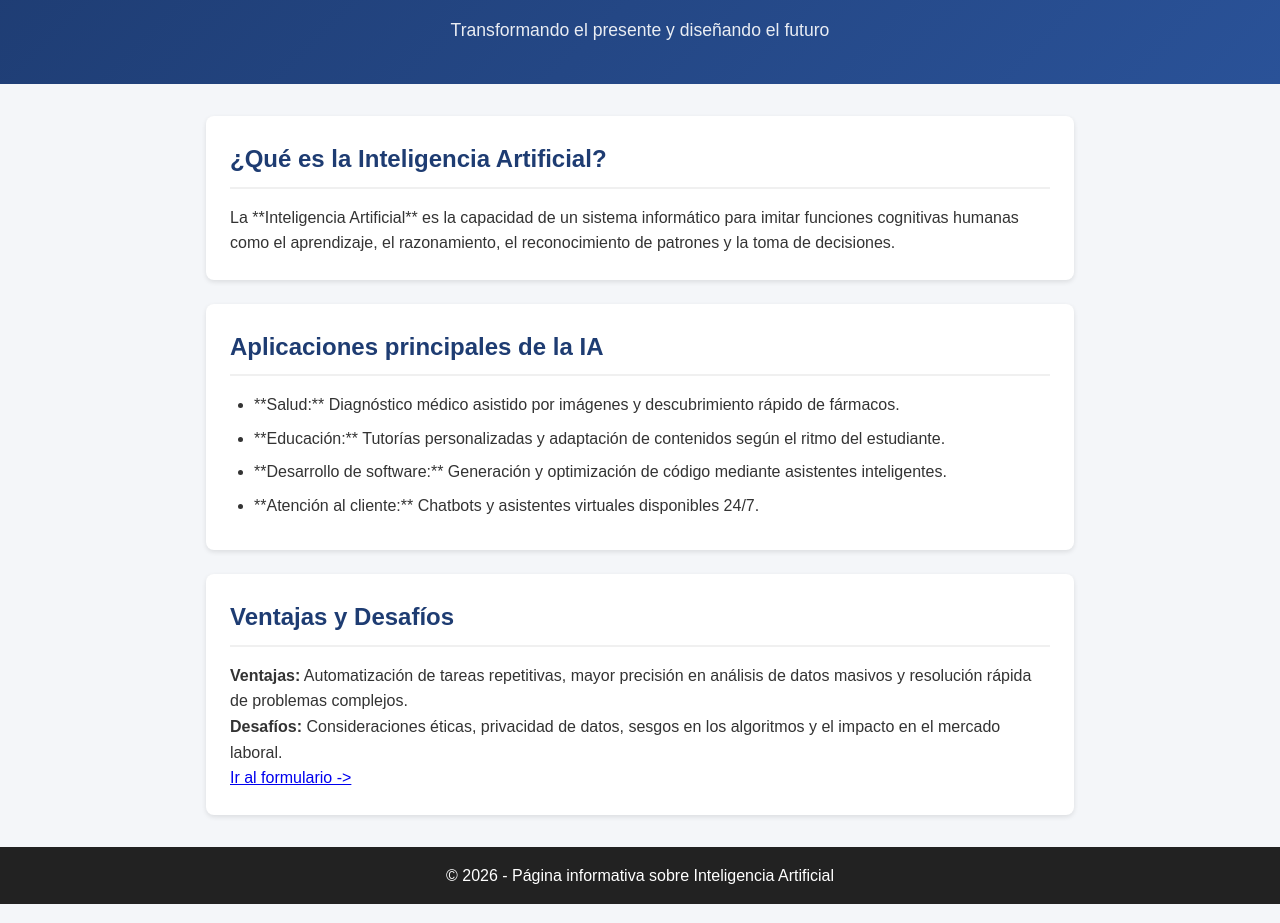
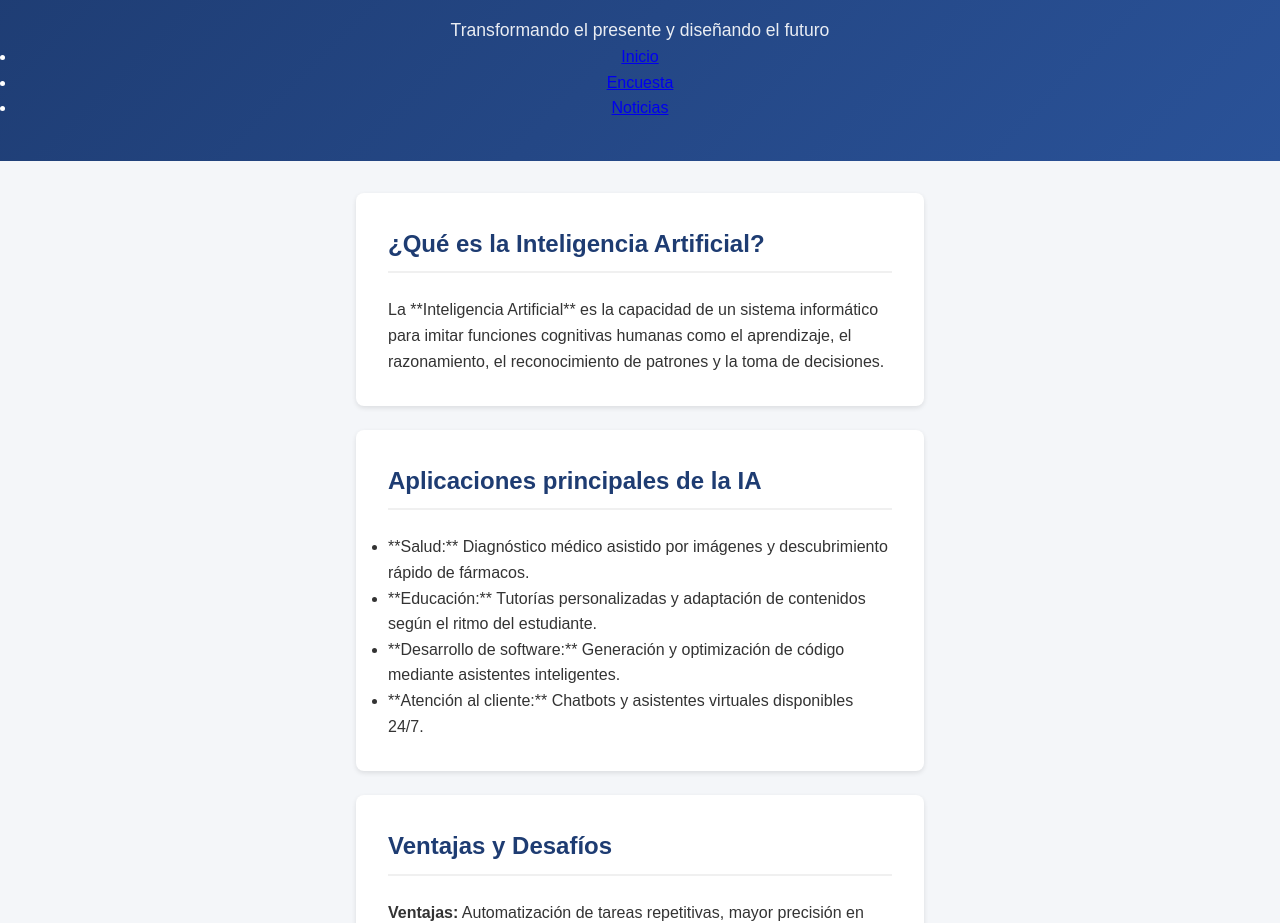
Before and after one commit to glabrin043/website_analysis_about_ia, a plain HTML site: page index.html in a window 1280 px wide. Shown: the part 96-1019 px from the top of the page. Drawn offline with Linux system fonts and the light colour scheme.

Commit message:
Agrego nueva pagina y se corrigen sintaxis a HTML Semantico

```diff
--- a/index.html
+++ b/index.html
@@ -4,71 +4,21 @@
     <meta charset="UTF-8">
     <meta name="viewport" content="width=device-width, initial-scale=1.0">
     <title>El Impacto de la Inteligencia Artificial</title>
-    <style>
-        * {
-            box-sizing: border-box;
-            margin: 0;
-            padding: 0;
-            font-family: Arial, sans-serif;
-        }
-        body {
-            background-color: #f4f6f9;
-            color: #333;
-            line-height: 1.6;
-        }
-        header {
-            background: linear-gradient(135deg, #1e3c72, #2a5298);
-            color: white;
-            text-align: center;
-            padding: 2.5rem 1rem;
-        }
-        header h1 {
-            font-size: 2.5rem;
-            margin-bottom: 0.5rem;
-        }
-        header p {
-            font-size: 1.1rem;
-            opacity: 0.9;
-        }
-        main {
-            max-width: 900px;
-            margin: 2rem auto;
-            padding: 0 1rem;
-        }
-        section {
-            background: white;
-            border-radius: 8px;
-            padding: 1.5rem;
-            margin-bottom: 1.5rem;
-            box-shadow: 0 2px 5px rgba(0,0,0,0.1);
-        }
-        h2 {
-            color: #1e3c72;
-            margin-bottom: 1rem;
-            border-bottom: 2px solid #f0f0f0;
-            padding-bottom: 0.5rem;
-        }
-        ul {
-            list-style-type: disc;
-            margin-left: 1.5rem;
-        }
-        li {
-            margin-bottom: 0.5rem;
-        }
-        footer {
-            text-align: center;
-            padding: 1rem;
-            background-color: #222;
-            color: white;
-            margin-top: 2rem;
-        }
-    </style>
+    <link rel="stylesheet" href="styles.css">
 </head>
 <body>
 
     <header>
         <h1>Inteligencia Artificial (IA)</h1>
         <p>Transformando el presente y diseñando el futuro</p>
+
+        <nav aria-label="Navegación principal">
+            <ul>
+                <li><a href="index.html">Inicio</a></li>
+                <li><a href="formulario.html">Encuesta</a></li>
+                <li><a href="noticias.html">Noticias</a></li>
+            </ul>
+        </nav>
     </header>
 
     <main>
@@ -98,6 +48,7 @@
 
     <footer>
         <p>&copy; 2026 - Página informativa sobre Inteligencia Artificial</p>
+        <p>Desarrollado en el marco del curso Código Creativo de Club Chicas Programadoras.</p>
     </footer>
 
 </body>
--- /dev/null
+++ b/styles.css
@@ -0,0 +1,103 @@
+
+        * {
+            box-sizing: border-box;
+            margin: 0;
+            padding: 0;
+            font-family: Arial, sans-serif;
+        }
+        body {
+            background-color: #f4f6f9;
+            color: #333;
+            line-height: 1.6;
+        }
+        header {
+            background: linear-gradient(135deg, #1e3c72, #2a5298);
+            color: white;
+            text-align: center;
+            padding: 2.5rem 1rem;
+        }
+        header h1 {
+            font-size: 2.5rem;
+            margin-bottom: 0.5rem;
+        }
+        header p {
+            font-size: 1.1rem;
+            opacity: 0.9;
+        }
+        main {
+            max-width: 600px; /* Más angosto para formularios */
+            margin: 2rem auto;
+            padding: 0 1rem;
+        }
+        section {
+            background: white;
+            border-radius: 8px;
+            padding: 2rem;
+            margin-bottom: 1.5rem;
+            box-shadow: 0 2px 5px rgba(0,0,0,0.1);
+        }
+        h2 {
+            color: #1e3c72;
+            margin-bottom: 1.5rem;
+            border-bottom: 2px solid #f0f0f0;
+            padding-bottom: 0.5rem;
+        }
+
+        /* Estilos específicos del formulario */
+        .form-group {
+            margin-bottom: 1.25rem;
+        }
+        label {
+            display: block;
+            font-weight: bold;
+            margin-bottom: 0.5rem;
+            color: #1e3c72;
+        }
+        input[type="text"],
+        input[type="email"],
+        select,
+        textarea {
+            width: 100%;
+            padding: 0.75rem;
+            border: 1px solid #ccc;
+            border-radius: 4px;
+            font-size: 1rem;
+        }
+        input:focus, select:focus, textarea:focus {
+            outline: none;
+            border-color: #2a5298;
+            box-shadow: 0 0 5px rgba(42, 82, 152, 0.3);
+        }
+        button {
+            background: #1e3c72;
+            color: white;
+            padding: 0.75rem 1.5rem;
+            border: none;
+            border-radius: 4px;
+            font-size: 1rem;
+            cursor: pointer;
+            width: 100%;
+            font-weight: bold;
+            transition: background 0.3s ease;
+        }
+        button:hover {
+            background: #2a5298;
+        }
+        .btn-volver {
+            display: inline-block;
+            margin-top: 1rem;
+            color: #1e3c72;
+            text-decoration: none;
+            font-weight: bold;
+        }
+        .btn-volver:hover {
+            text-decoration: underline;
+        }
+
+        footer {
+            text-align: center;
+            padding: 1rem;
+            background-color: #222;
+            color: white;
+            margin-top: 2rem;
+        }
```
Also changed, not shown: formulario.html (+9 -104 lines), noticias.html (added, +46 -0 lines), 1 other file.
